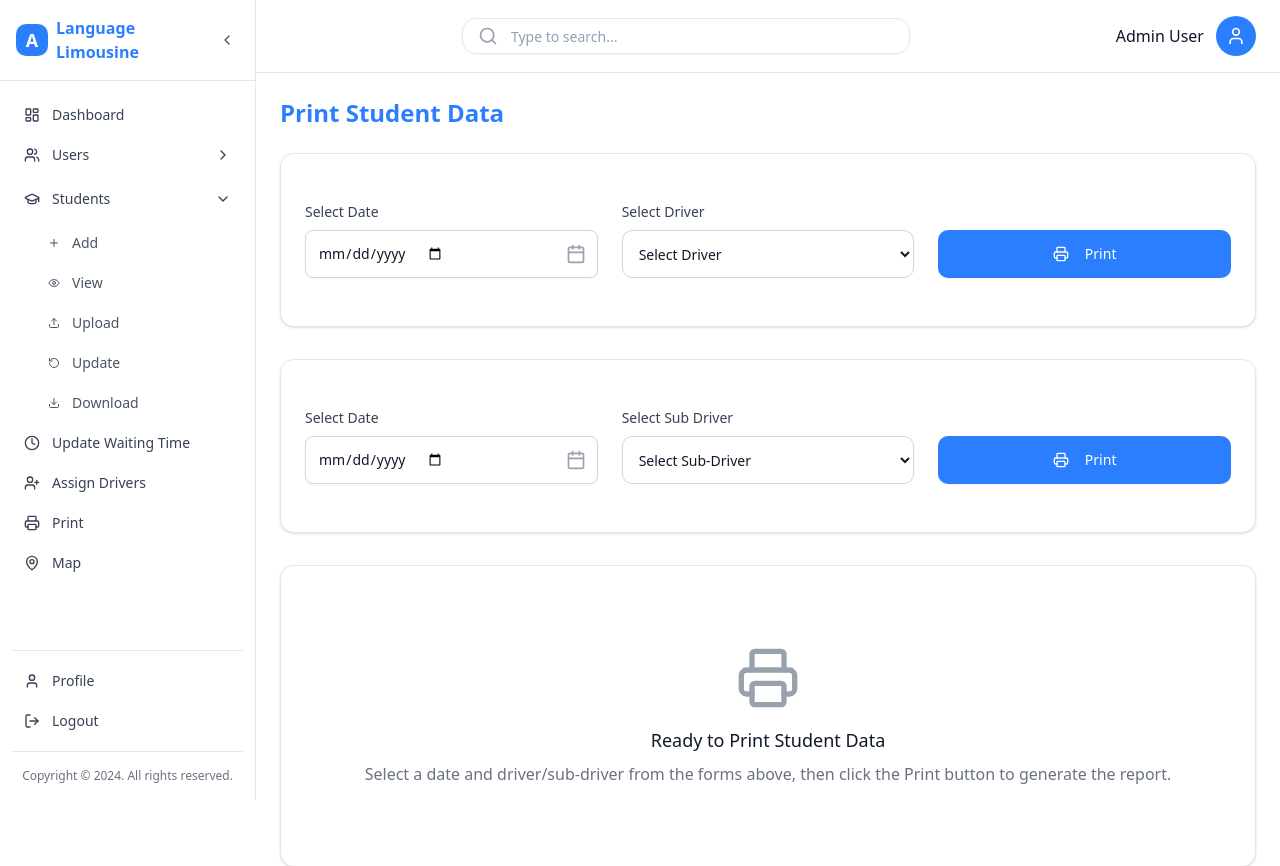
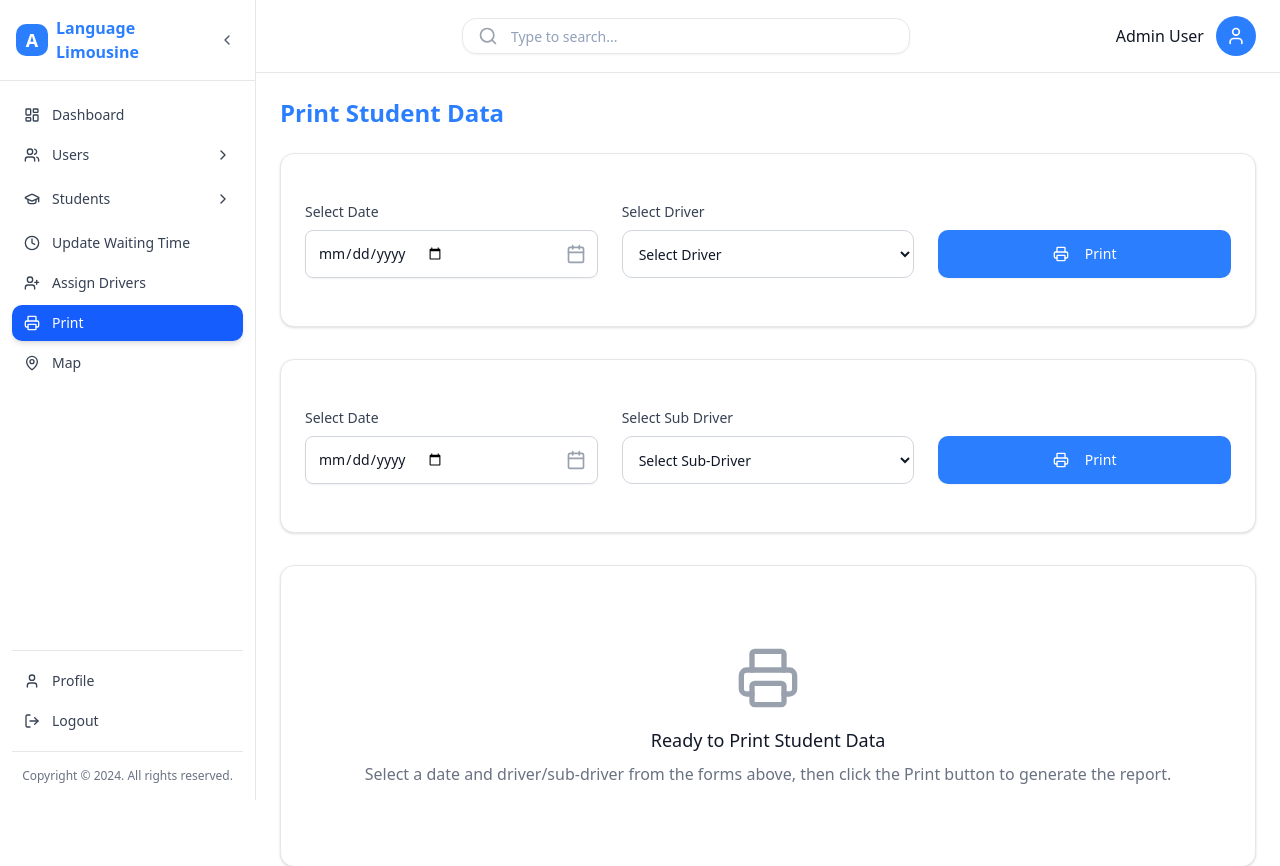
Before and after one commit to kpdevSE/language_limousine, a React (Vite) app in the folder frontend/: page /admin/printmap in a window 1280 px wide. Shown: the top 866 px of the page. Built offline with nearby package versions, Linux system fonts and the light colour scheme.

Commit message:
fixing issues in admin sidebar

```diff
--- a/frontend/src/pages/admin/components/Sidebar.jsx
+++ b/frontend/src/pages/admin/components/Sidebar.jsx
@@ -31,7 +31,7 @@ export default function Sidebar() {
   const [activeItem, setActiveItem] = useState();
   const [expandedSections, setExpandedSections] = useState({
     users: false,
-    students: true,
+    students: false, // Changed from true to false
   });
   const [isMobile, setIsMobile] = useState(false);
 
@@ -49,6 +49,44 @@ export default function Sidebar() {
     window.addEventListener("resize", checkScreenSize);
     return () => window.removeEventListener("resize", checkScreenSize);
   }, []);
+
+  // Set active item based on current path
+  useEffect(() => {
+    const currentPath = location.pathname;
+
+    // Check main menu items
+    const mainItem = menuItems.find((item) => item.path === currentPath);
+    if (mainItem) {
+      setActiveItem(mainItem.id);
+      return;
+    }
+
+    // Check submenu items
+    for (const item of menuItems) {
+      if (item.children) {
+        const childItem = item.children.find(
+          (child) => child.path === currentPath
+        );
+        if (childItem) {
+          setActiveItem(childItem.id);
+          // Auto-expand parent section when child is active
+          setExpandedSections((prev) => ({
+            ...prev,
+            [item.id]: true,
+          }));
+          return;
+        }
+      }
+    }
+
+    // Check bottom menu items
+    const bottomItem = bottomMenuItems.find(
+      (item) => item.path === currentPath
+    );
+    if (bottomItem) {
+      setActiveItem(bottomItem.id);
+    }
+  }, [location.pathname]);
 
   // Close mobile menu when route changes
   useEffect(() => {
@@ -111,14 +149,12 @@ export default function Sidebar() {
       label: "Dashboard",
       icon: <LayoutDashboard className="w-4 h-4" />,
       path: "/admin/admin-dashboard",
-      active: activeItem === "dashboard",
     },
     {
       id: "users",
       label: "Users",
       icon: <Users className="w-4 h-4" />,
       path: "/admin/admin-users",
-      active: activeItem === "users",
       expandable: true,
       expanded: expandedSections.users,
       children: [
@@ -153,7 +189,6 @@ export default function Sidebar() {
       label: "Students",
       icon: <GraduationCap className="w-4 h-4" />,
       path: "/students",
-      active: activeItem === "students",
       expandable: true,
       expanded: expandedSections.students,
       children: [
@@ -194,28 +229,24 @@ export default function Sidebar() {
       label: "Update Waiting Time",
       icon: <Clock className="w-4 h-4" />,
       path: "/admin/admin-waitingtime",
-      active: activeItem === "waiting-time",
     },
     {
       id: "assign-drivers",
       label: "Assign Drivers",
       icon: <UserPlus className="w-4 h-4" />,
       path: "/admin/assigndrivers",
-      active: activeItem === "assign-drivers",
     },
     {
       id: "print",
       label: "Print",
       icon: <Printer className="w-4 h-4" />,
       path: "/admin/printmap",
-      active: activeItem === "print",
     },
     {
       id: "map",
       label: "Map",
       icon: <MapPin className="w-4 h-4" />,
       path: "/admin/map",
-      active: activeItem === "map",
     },
   ];
 
@@ -225,19 +256,18 @@ export default function Sidebar() {
       label: "Profile",
       icon: <User className="w-4 h-4" />,
       path: "/admin/profile",
-      active: activeItem === "profile",
     },
     {
       id: "logout",
       label: "Logout",
       icon: <LogOut className="w-4 h-4" />,
       path: "/logout",
-      active: activeItem === "logout",
     },
   ];
 
   const SidebarButton = ({ item, children, onClick, className = "" }) => {
     const shouldShowTooltip = !isMobile && isCollapsed;
+    const isActive = activeItem === item.id;
 
     return (
       <div className="group relative">
@@ -247,9 +277,9 @@ export default function Sidebar() {
               ? "justify-center px-2"
               : "justify-between px-3"
           } py-2 rounded-lg text-sm font-medium transition-all duration-200 ${
-            item.active
-              ? "bg-blue-50 text-blue-700 border-l-4 border-blue-500 hover:bg-blue-100"
-              : "text-gray-700 hover:bg-gray-50"
+            isActive
+              ? "bg-blue-600 text-white shadow-md hover:bg-blue-700"
+              : "text-gray-700 hover:bg-gray-50 hover:text-gray-900"
           } ${className}`}
           onClick={onClick}
         >
@@ -258,7 +288,7 @@ export default function Sidebar() {
               !isMobile && isCollapsed ? "justify-center" : "space-x-3"
             }`}
           >
-            {item.icon}
+            <div className={isActive ? "text-white" : ""}>{item.icon}</div>
             {(!isCollapsed || isMobile) && <span>{item.label}</span>}
           </div>
           {children}
@@ -377,13 +407,15 @@ export default function Sidebar() {
                     }`}
                   >
                     <div className="space-y-1 pt-1">
-                      {item.children.map((child, index) => (
+                      {item.children.map((child, index) => {
+                        const isChildActive = activeItem === child.id;
+                        return (
                           <div key={child.id} className="group relative">
                             <button
                               className={`w-full flex items-center space-x-3 px-3 py-2 text-sm rounded-lg transition-all duration-150 ${
-                              activeItem === child.id
-                                ? "bg-blue-50 text-blue-700"
-                                : "text-gray-600 hover:bg-gray-50"
+                                isChildActive
+                                  ? "bg-blue-600 text-white shadow-md"
+                                  : "text-gray-600 hover:bg-gray-50 hover:text-gray-900"
                               }`}
                               style={{
                                 transitionDelay: item.expanded
@@ -394,11 +426,16 @@ export default function Sidebar() {
                                 handleNavigation(child.id, child.path)
                               }
                             >
+                              <div
+                                className={isChildActive ? "text-white" : ""}
+                              >
                                 {child.icon}
+                              </div>
                               <span>{child.label}</span>
                             </button>
                           </div>
-                      ))}
+                        );
+                      })}
                     </div>
                   </div>
                 )}
```
Lines whose indentation alone changed are shown as unchanged.
